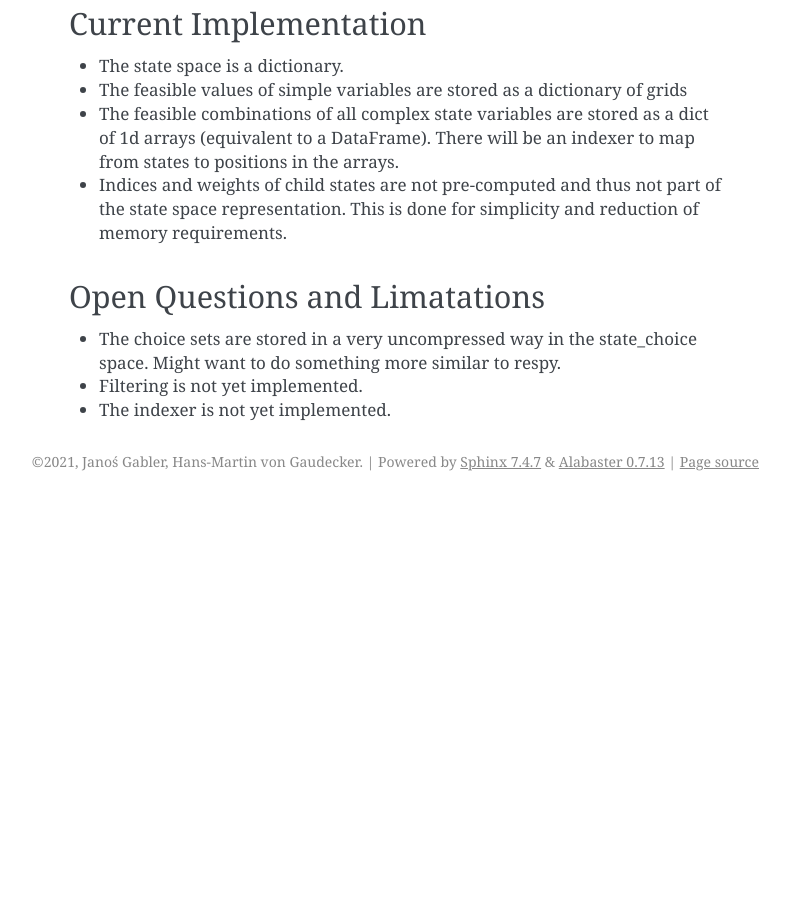
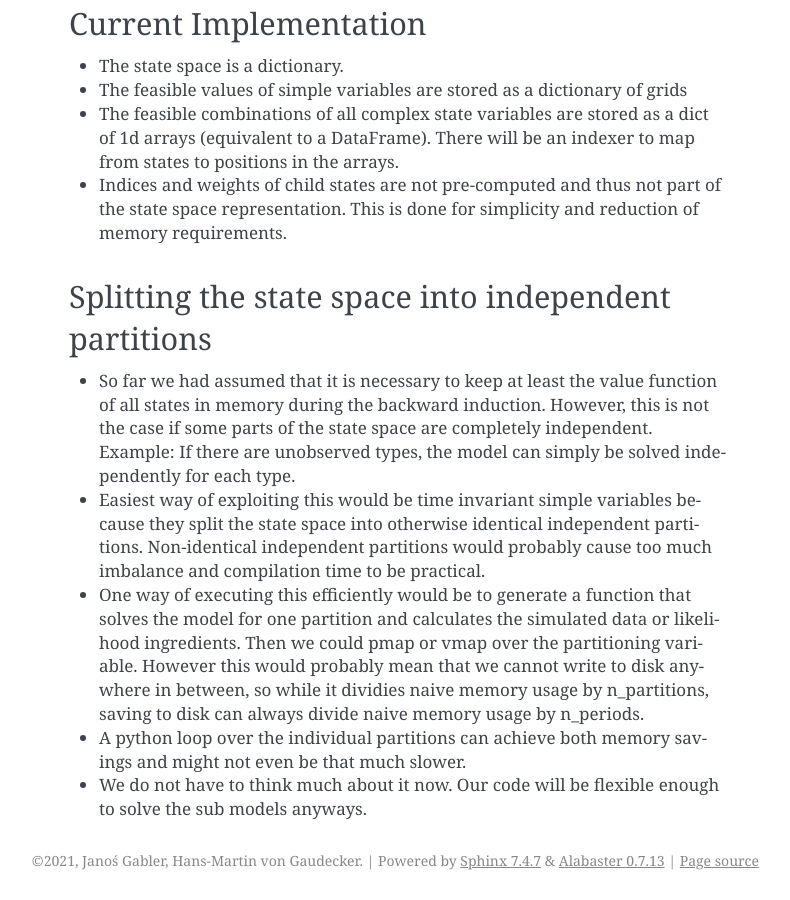
Before and after one commit to OpenSourceEconomics/lcm, a Sphinx documentation site: the page built from docs/source/design_notes/state_space.rst, in a window 1280 px wide and 900 px high, scrolled down 1264 px. Shown: the whole window, without its empty margins (351-1141 px from the left). Built offline with Sphinx 7.4.7, drawn with Linux system fonts in a browser that asks for light colours; pages that are not in the unit, such as notebooks, are missing from menus; before the commit the page ends 1765 px from its top, so only the background shows below that; some of the changed text lies outside the part shown.

Commit message:
Temp commit.

```diff
--- a/docs/source/design_notes/state_space.rst
+++ b/docs/source/design_notes/state_space.rst
@@ -69,10 +69,25 @@ Current Implementation
   state space representation. This is done for simplicity and reduction of memory
   requirements.
 
-Open Questions and Limatations
-------------------------------
 
-- The choice sets are stored in a very uncompressed way in the state_choice space.
-  Might want to do something more similar to respy.
-- Filtering is not yet implemented.
-- The indexer is not yet implemented.
+Splitting the state space into independent partitions
+-----------------------------------------------------
+
+- So far we had assumed that it is necessary to keep at least the value function of all
+  states in memory during the backward induction. However, this is not the case if
+  some parts of the state space are completely independent. Example: If there are
+  unobserved types, the model can simply be solved independently for each type.
+- Easiest way of exploiting this would be time invariant simple variables because they
+  split the state space into otherwise identical independent partitions. Non-identical
+  independent partitions would probably cause too much imbalance and compilation time
+  to be practical.
+- One way of executing this efficiently would be to generate a function that solves
+  the model for one partition and calculates the simulated data or likelihood
+  ingredients. Then we could pmap or vmap over the partitioning variable. However this
+  would probably mean that we cannot write to disk anywhere in between, so while it
+  dividies naive memory usage by n_partitions, saving to disk can always divide naive
+  memory usage by n_periods.
+- A python loop over the individual partitions can achieve both memory savings and
+  might not even be that much slower.
+- We do not have to think much about it now. Our code will be flexible enough to solve
+  the sub models anyways.
```
Also changed, not shown: docs/source/design_notes/constraints.rst (added, +50 -0 lines), docs/source/design_notes/solver_interface.rst (+4 -4 lines), 1 other file.
